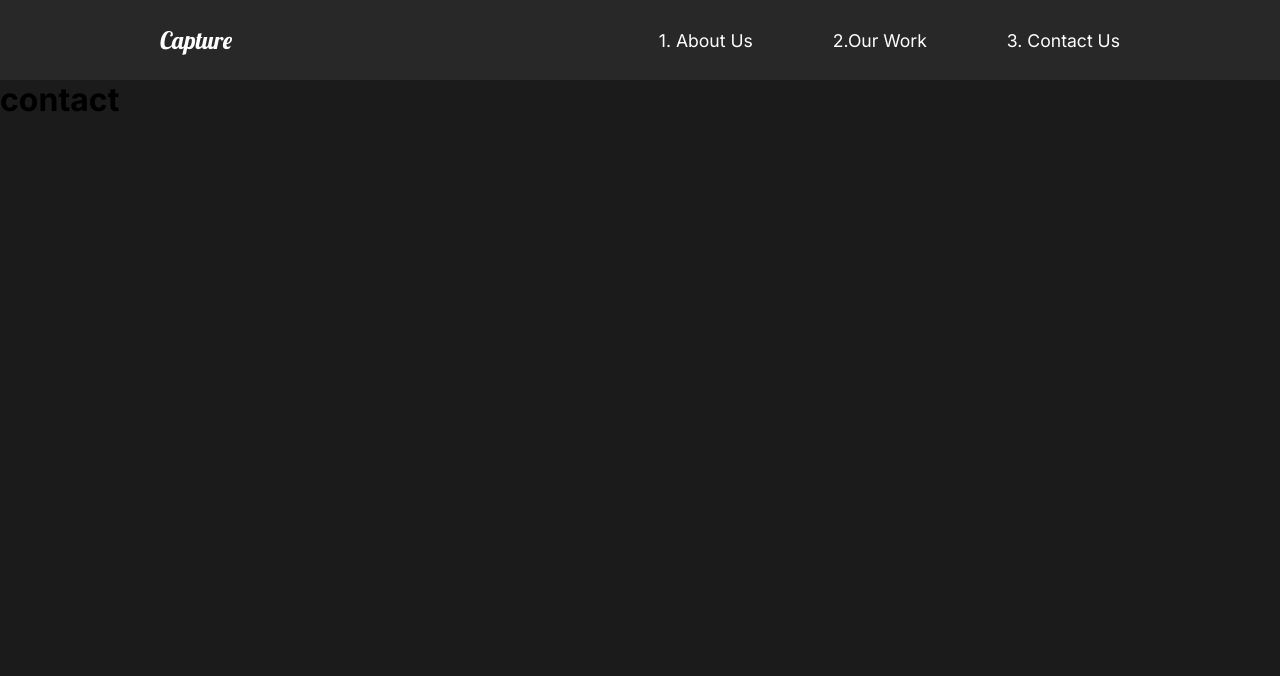
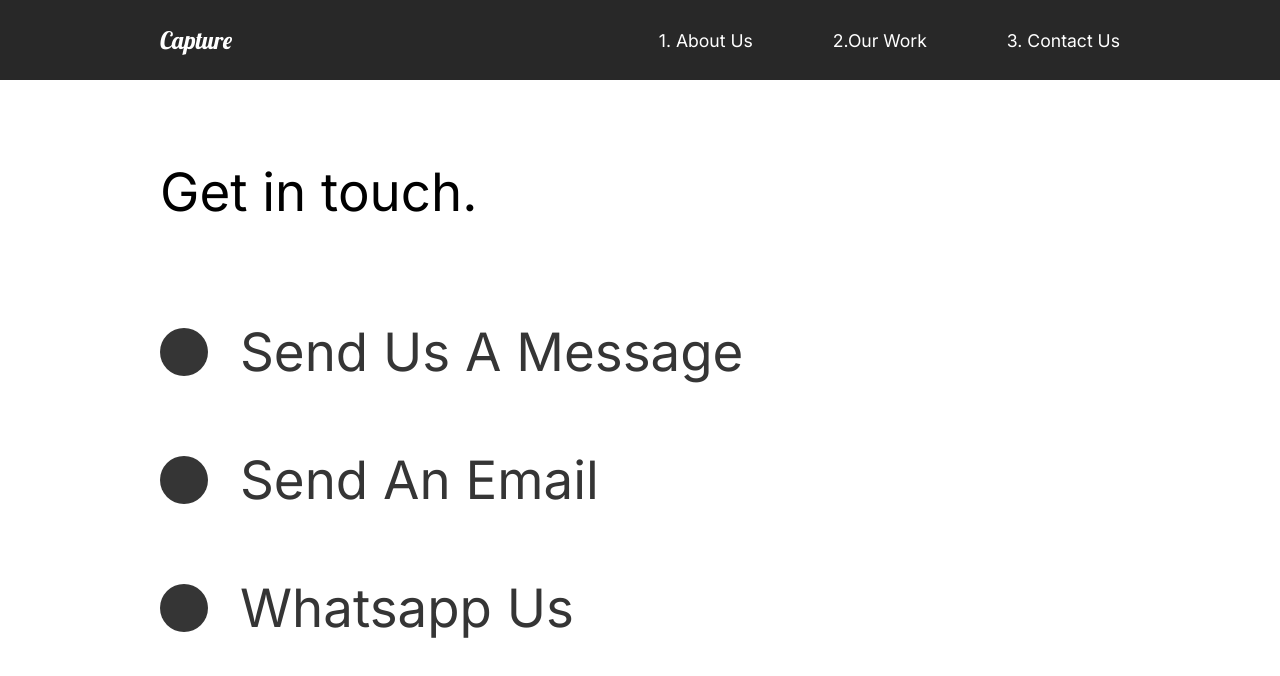
Before and after one commit to Chirag4904/react-portfolio-project, a React (Create React App) app: page /contact in a window 1280 px wide. Shown: the top 676 px of the page. Built offline with nearby package versions, Linux system fonts and the light colour scheme.

Commit message:
Contact us page finalized

```diff
--- a/src/pages/ContactUs.js
+++ b/src/pages/ContactUs.js
@@ -1,16 +1,65 @@
 import React from "react";
 import { motion } from "framer-motion";
-import { pageAnimation } from "../animation";
+import { pageAnimation, titleAnim } from "../animation";
+import styled from "styled-components";
 const ContactUs = () => {
 	return (
-		<motion.div
+		<ContactStyle
 			variants={pageAnimation}
 			exit="exit"
 			initial="hidden"
 			animate="show"
+			style={{ background: "white" }}
 		>
-			<h1>contact</h1>
-		</motion.div>
+			<Title>
+				<Hide>
+					<motion.h2 variants={titleAnim}>Get in touch.</motion.h2>
+				</Hide>
+			</Title>
+			<div>
+				<Social variants={titleAnim}>
+					<Circle />
+					<h2>Send Us A Message</h2>
+				</Social>
+				<Social variants={titleAnim}>
+					<Circle />
+					<h2>Send An Email</h2>
+				</Social>
+				<Social variants={titleAnim}>
+					<Circle />
+					<h2>Whatsapp Us</h2>
+				</Social>
+			</div>
+		</ContactStyle>
 	);
 };
+
+const ContactStyle = styled(motion.div)`
+	padding: 5rem 10rem;
+	color: #353535;
+	min-height: 90vh;
+`;
+
+const Title = styled.div`
+	margin-bottom: 4rem;
+	color: black;
+`;
+
+const Hide = styled.div`
+	overflow: hidden;
+`;
+
+const Circle = styled.div`
+	border-radius: 50%;
+	width: 3rem;
+	height: 3rem;
+	background: #353535;
+`;
+const Social = styled(motion.div)`
+	display: flex;
+	align-items: center;
+	h2 {
+		margin: 2rem;
+	}
+`;
 export default ContactUs;
```
